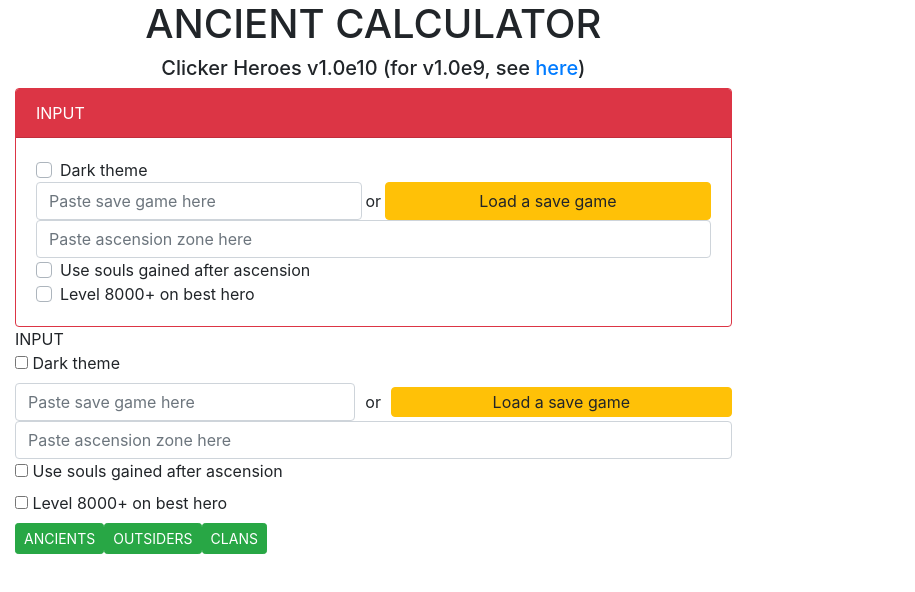
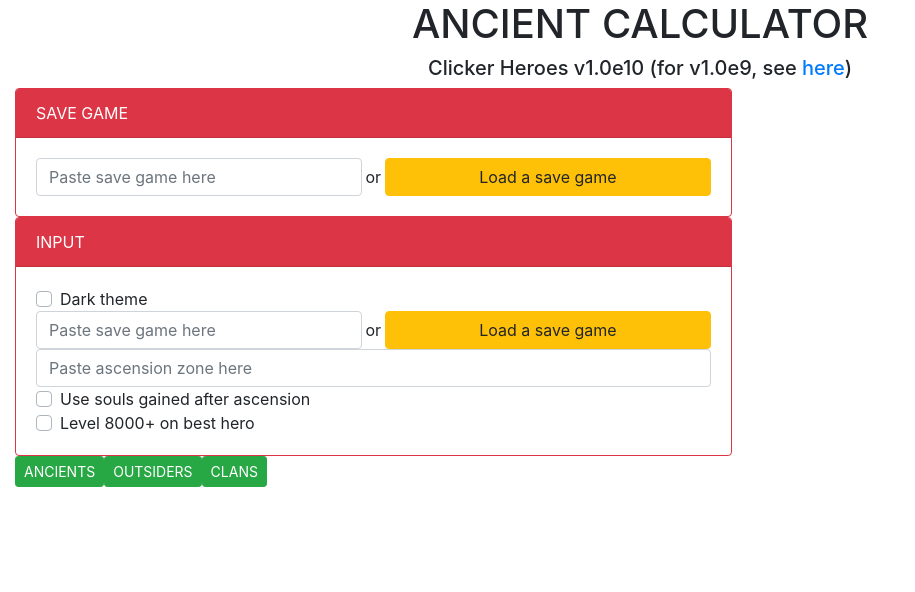
Before and after one commit to zuils10/fluffy-garbanzo, a Vue app: page / in a window 1280 px wide. Shown: the top 592 px of the page, without its empty margins (0-915 px from the left). Built offline with nearby package versions, Linux system fonts and the light colour scheme.

Commit message:
separate input save game

```diff
--- a/package.json
+++ b/package.json
@@ -22,8 +22,11 @@
     "@vue/cli-plugin-eslint": "~4.5.0",
     "@vue/cli-service": "~4.5.0",
     "babel-eslint": "^10.1.0",
+    "decimal.js": "^10.2.1",
     "eslint": "^6.7.2",
     "eslint-plugin-vue": "^6.2.2",
+    "lodash": "^4.17.20",
+    "pako": "^1.0.11",
     "vue-template-compiler": "^2.6.11"
   },
   "eslintConfig": {
--- /dev/null
+++ b/src/components/InputSaveGame.vue
@@ -0,0 +1,43 @@
+<template>
+    <b-card
+        border-variant="danger"
+        header="SAVE GAME"
+        header-bg-variant="danger"
+        header-text-variant="white"
+    >
+        <b-container>
+            <b-row
+                class="align-items-center"
+            >
+                <b-form-input
+                    class="col mr-1"
+                    v-model="saveGame"
+                    placeholder="Paste save game here"
+                ></b-form-input>
+                <span>or</span>
+                <b-button
+                    class="col ml-1"
+                    variant="warning"
+                >
+                    Load a save game
+                </b-button>
+            </b-row>
+        </b-container>
+    </b-card>
+</template>
+
+<script>
+export default {
+    name: 'InputSaveGame',
+    computed: {
+        saveGame: {
+            get() {
+                return this.$store.getters.saveGame;
+            },
+            set(value) {
+                this.$store.dispatch('setSaveGame', value);
+            }
+        },
+    }
+}
+</script>
--- a/src/components/constants.js
+++ b/src/components/constants.js
@@ -1,4 +1,4 @@
 export const VIEW_MODE = {
-    DARK: 'dark',
-    LIGHT: 'light'
+        DARK: 'dark',
+        LIGHT: 'light'
 };
--- a/src/components/router.js
+++ b/src/components/router.js
@@ -1,7 +1,7 @@
 import Vue from 'vue';
 import VueRouter from 'vue-router';
-import CalculatorLatest from '@/components/CalculatorLatest';
-import CalculatorOld from '@/components/CalculatorOld';
+import CalculatorLatest from '@/pages/CalculatorLatest';
+import CalculatorOld from '@/pages/CalculatorOld';
 
 Vue.use(VueRouter);
 
--- a/src/components/store.js
+++ b/src/components/store.js
@@ -1,19 +1,19 @@
 import Vue from 'vue';
 import Vuex from 'vuex';
+import {VIEW_MODE} from '@/components/constants';
 
 Vue.use(Vuex);
-
 const store = new Vuex.Store({
     state: {
-        viewMode: 'light',
-        rawSaveGame: '',
+        viewMode: VIEW_MODE.LIGHT,
+        saveGame: '',
         ascensionZone: null,
         useSoulsNextAscension: false,
         highLevelBestHero: false,
     },
     getters: {
         viewMode: state => state.viewMode,
-        rawSaveGame: state => state.rawSaveGame,
+        saveGame: state => state.saveGame,
         ascensionZone: state => state.ascensionZone,
         useSoulsNextAscension: state => state.useSoulsNextAscension,
         highLevelBestHero: state => state.highLevelBestHero
@@ -22,8 +22,8 @@
         SET_VIEW_MODE(state, value) {
             state.viewMode = value;
         },
-        SET_RAW_SAVE_GAME(state, value) {
-            state.rawSaveGame = value;
+        SET_SAVE_GAME(state, value) {
+            state.saveGame = value;
         },
         SET_ASCENSION_ZONE(state, value) {
             state.ascensionZone = value;
@@ -39,8 +39,8 @@
         setViewMode({commit}, value) {
             commit('SET_VIEW_MODE', value);
         },
-        setRawSaveGame({commit}, value) {
-            commit('SET_RAW_SAVE_GAME', value);
+        setSaveGame({commit}, value) {
+            commit('SET_SAVE_GAME', value);
         },
         setAscensionZone({commit}, value) {
             commit('SET_ASCENSION_ZONE', value);
--- a/src/main.js
+++ b/src/main.js
@@ -3,11 +3,9 @@
 import {BootstrapVue, IconsPlugin} from 'bootstrap-vue'
 import router from '@/components/router';
 import store from '@/components/store';
-
-Vue.config.productionTip = false
+Vue.config.productionTip = false;
 Vue.use(BootstrapVue);
 Vue.use(IconsPlugin);
-
 new Vue({
     router,
     render: h => h(App),
--- a/src/components/CalculatorLatest.vue
+++ b/src/pages/CalculatorLatest.vue
@@ -1,12 +1,16 @@
 <template>
     <div>
-        <div class="col-xs-12 col-md-7">
-            <h1 class="text-center">ANCIENT CALCULATOR</h1>
-            <h5 class="text-center">
+        <h1 class="text-center">ANCIENT CALCULATOR</h1>
+        <h5 class="text-center">
                 <span>
                     Clicker Heroes v1.0e10 (for v1.0e9, see <router-link :to="{name: 'old'}">here</router-link>)
                 </span>
-            </h5>
+        </h5>
+        <b-col cols="12" md="7">
+            <input-save-game/>
+        </b-col>
+        <b-col cols="12" md="7">
+
             <b-card
                 border-variant="danger"
                 header="INPUT"
@@ -26,7 +30,7 @@
                     >
                         <b-form-input
                             class="col mr-1"
-                            v-model="rawSaveGame"
+                            v-model="saveGame"
                             placeholder="Paste save game here"
                         ></b-form-input>
                         <span>or</span>
@@ -54,37 +58,7 @@
                     Level 8000+ on best hero
                 </b-form-checkbox>
             </b-card>
-            <div class="panel panel-danger">
-                <div class="panel-heading">
-                    INPUT
-                </div>
-                <div class="panel-body">
-                    <label>
-                        <input id="useDarkTheme" type="checkbox" name="theme"> Dark theme
-                    </label>
-                    <div class="clearfix"></div>
-                    <div style="display: flex; justify-content: space-between; align-items: center;">
-                        <input type="text" id="sg" placeholder="Paste save game here" class="form-control"
-                               style="width: 50%;" spellcheck="false">
-                        <span style="margin: auto 10px;">or</span>
-                        <button class="btn btn-warning" style="padding: 2px 15px; width: 50%;" id="btn_file_sg">Load a
-                            save game
-                        </button>
-                        <input type="file" class="form-control" style="display: none;" id="file_sg">
-                        <input type="hidden" id="saveGameType">
-                    </div>
-                    <div class="clearfix"></div>
-                    <input type="text" id="ascensionZone" placeholder="Paste ascension zone here" class="form-control">
-                    <div class="clearfix"></div>
-                    <label>
-                        <input type="checkbox" id="useNextAscensionSouls"> Use souls gained after ascension
-                    </label>
-                    <div class="clearfix"></div>
-                    <label for="wep8k">
-                        <input type="checkbox" id="wep8k"> Level 8000+ on best hero
-                    </label>
-                </div>
-            </div>
+
             <div class="panel panel-default">
                 <div class="panel-heading" style="padding: 0;">
                     <ul class="nav nav-pills">
@@ -241,7 +215,7 @@
                     </div>
                 </div>
             </div>
-        </div>
+        </b-col>
         <div id="modalAutoLevel" class="modal fade" role="dialog">
             <div class="modal-dialog">
                 <div class="modal-content">
@@ -272,9 +246,11 @@
 
 <script>
 import {VIEW_MODE} from '@/components/constants';
+import InputSaveGame from "@/components/InputSaveGame";
 
 export default {
     name: 'CalculatorLatest',
+    components: {InputSaveGame},
     data() {
         return {}
     },
@@ -290,12 +266,12 @@
                 this.$store.dispatch('setViewMode', value);
             }
         },
-        rawSaveGame: {
+        saveGame: {
             get() {
-                return this.$store.getters.rawSaveGame;
+                return this.$store.getters.saveGame;
             },
             set(value) {
-                this.$store.dispatch('setRawSaveGame', value);
+                this.$store.dispatch('setSaveGame', value);
             }
         },
         ascensionZone: {
```
Also changed, not shown: src/components/HelloWorld.vue (deleted, +0 -58 lines), src/pages/CalculatorOld.vue (renamed from src/components/CalculatorOld.vue), 1 other file (tests, documents, lock files or other folders).
